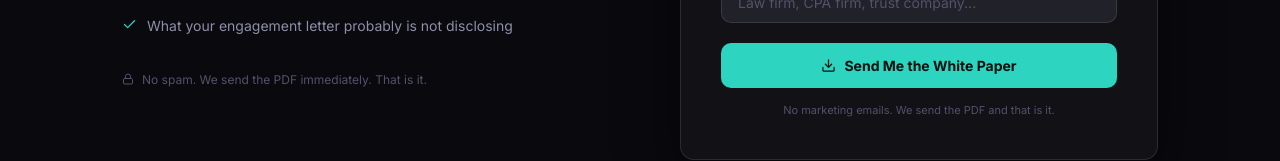
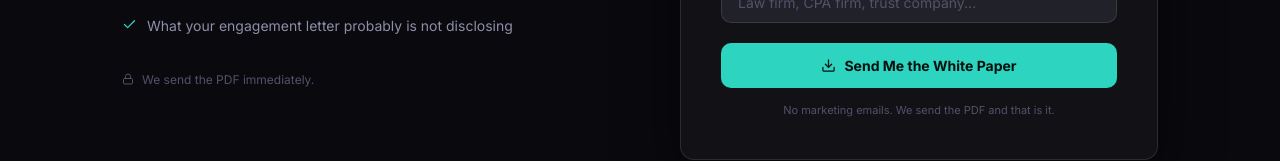
Before and after one commit to apvera-admin/trustarchive, a Next.js app: page /resources in a window 1280 px wide. Shown: the part 639-800 px from the top of the page. Built offline with nearby package versions, Linux system fonts and the light colour scheme.

Commit message:
Update page.js

```diff
--- a/app/resources/page.js
+++ b/app/resources/page.js
@@ -68,7 +68,7 @@ export default function ResourcesPage() {
               </div>
               <div style={{ display: 'flex', alignItems: 'center', gap: 8 }}>
                 <Lock size={12} color="var(--text-3)" />
-                <span style={{ fontSize: 12, color: 'var(--text-3)' }}>No spam. We send the PDF immediately. That is it.</span>
+                <span style={{ fontSize: 12, color: 'var(--text-3)' }}>We send the PDF immediately.</span>
               </div>
             </div>
 
```
